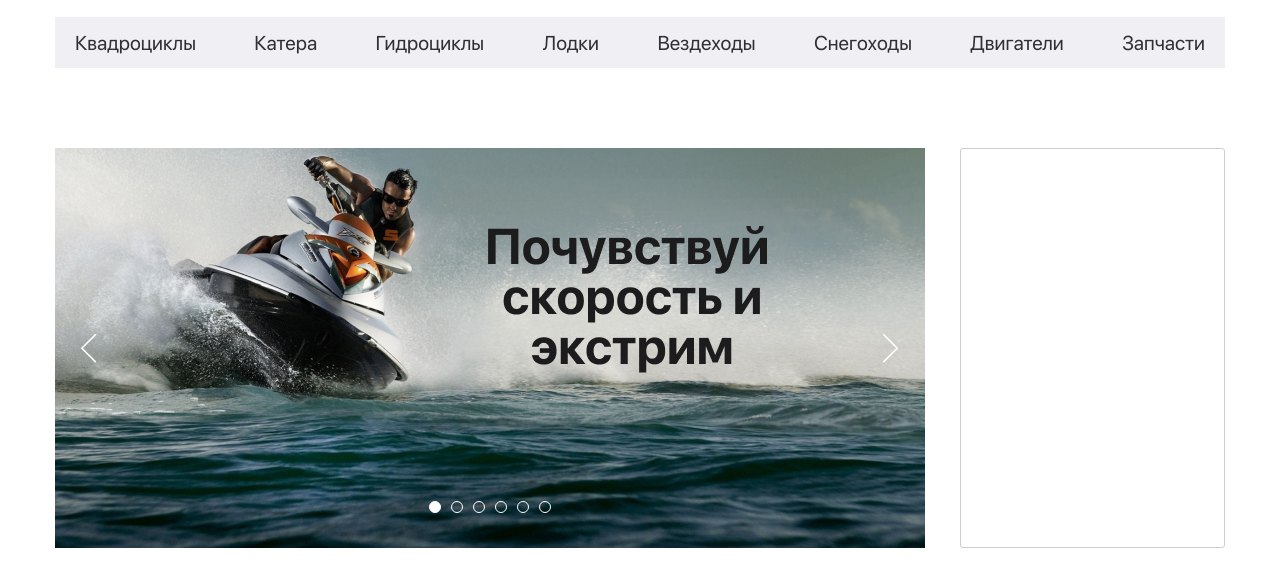
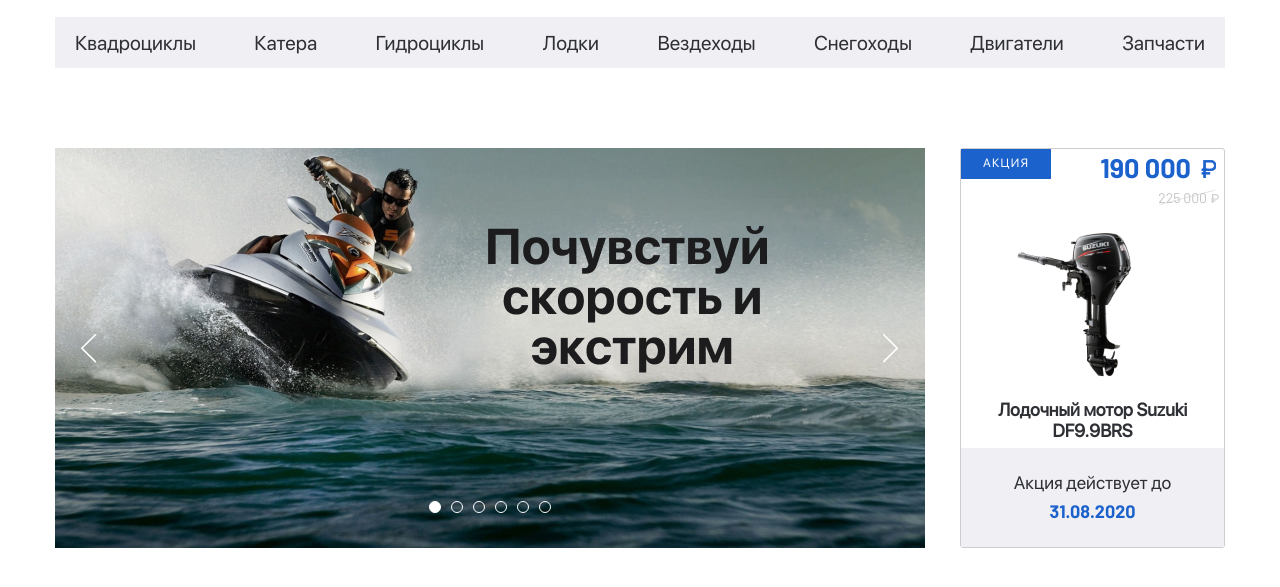
Before and after one commit to Andrey-Kashin/gidro, a plain HTML site: page index.html in a window 1280 px wide. Shown: the part 105-692 px from the top of the page. Drawn offline with nearby package versions, Linux system fonts and the light colour scheme; files whose address does not match are found by name.

Commit message:
add section-slider

```diff
--- a/css/style.css
+++ b/css/style.css
@@ -176,7 +176,6 @@ a {
 .header__bottom-menu a {
   display: block;
   font-weight: 400;
-  font-size: 20px;
   color: #2F3035;
 }
 
@@ -221,6 +220,15 @@ a {
   min-height: 400px;
   position: relative;
   text-align: center;
+}
+
+.section-slider__link {
+  text-decoration: none;
+  outline: none;
+}
+
+.section-slider__img {
+  object-fit: cover;
 }
 
 .section-slider__btn {
@@ -280,16 +288,131 @@ ul.slick-dots {
   background-color: #fff;
 }
 
-.section-slider__action {
+.action {
   width: 265px;
   height: 400px;
   border: 1px solid #CDCDCD;
   border-radius: 3px;
 }
 
-
-.slick-list .draggable {
-  max-width: 100%;
+.action {
+  display: flex;
+  flex-direction: column;
+  justify-content: space-between;
+  align-items: center;
 }
 
+.action__header {
+  width: 100%;
+  display: flex;
+  justify-content: space-between;
+}
+
+.action__header-info {
+  height: 30px;
+  background-color: #1C62CD;
+  font-size: 12px;
+  letter-spacing: 0.1em;
+  text-transform: uppercase;
+  padding: 8px 22px;
+  color: #FFFFFF;
+}
+
+.action__header-price {
+  display: flex;
+  flex-direction: column;
+}
+
+.new-price {
+  min-width: 93px;
+  height: 33px;
+  font-family: 'Barlow', sans-serif;
+  font-weight: 700;
+  font-size: 27px;
+  color: #1C62CD;
+  padding-right: 25px;
+  margin-right: 8px;
+  margin-top: 3px;
+  position: relative;
+}
+
+.new-price::after {
+  content: '';
+  position: absolute;
+  background-image: url('../img/slider-1/icon-rub.svg');
+  top: 8px;
+  right: 0;
+  width: 15px;
+  height: 18px;
+}
+
+.old-price__inner {
+  text-align: right;
+  position: relative;
+}
+.old-price {
+  width: 100%;
+  height: 17px;
+  font-family: 'Barlow', sans-serif;
+  font-weight: 400;
+  font-size: 14px;
+  color: #C4C4C4;
+  margin-right: 8px;
+  padding-right: 9px;
+  background-image: url('../img/slider-1/old-price-line.svg');
+  background-repeat: no-repeat;
+  background-size: cover;
+  background-position: center center;
+}
+
+.old-price::after {
+  content: '';
+  position: absolute;
+  background-image: url('../img/slider-1/icon-rub-min.svg');
+  top: 9px;
+  right: 5px;
+  width: 8px;
+  height: 9px;
+}
+
+.action__img-box {
+  width: 160px;
+  height: 180px;
+}
+
+.action__img {
+  object-fit: contain;
+}
+
+.action__img-text {
+  font-weight: 700;
+  font-size: 18px;
+  text-align: center;
+  color: #2F3035;
+  max-width: 240px;
+}
+
+.action__footer {
+  width: 100%;
+  height: 99px;
+  background: #F0F0F4;
+  text-align: center;
+  padding: 25px 20px;
+}
+
+.footer__action-text {
+  font-weight: 400;
+  font-size: 18px;
+  text-align: center;
+  color: #2F3035;
+  margin-bottom: 6px;
+}
+
+.footer__action-info {
+  font-family: Barlow;
+  font-weight: 700;
+  font-size: 18px;
+  text-align: center;
+  color: #1C62CD;
+}
 /* end section-slider */
--- a/index.html
+++ b/index.html
@@ -37,9 +37,9 @@
         </div>
         <!-- /.header__top-adress -->
         <div class="header__top-links">
-          <a href="" class="header__top_icon icon-heart"><img src="/icons/heart.svg" alt="heart"></a>
-          <a href="" class="header__top_icon icon-user"><img src="/icons/user.svg" alt="user"></a>
-          <a href="" class="header__top_icon icon-cart"><img src="/icons/cart.svg" alt="cart"></a>
+          <a href="" class="header__top-icon icon-heart"><img src="/icons/heart.svg" alt="heart"></a>
+          <a href="" class="header__top-icon icon-user"><img src="/icons/user.svg" alt="user"></a>
+          <a href="" class="header__top-icon icon-cart"><img src="/icons/cart.svg" alt="cart"></a>
           <span>1</span>
         </div>
         <!-- /.header__top-links -->
@@ -93,13 +93,29 @@
               </a>
           </div>
           <!-- /.slider__inner -->
-        <div class="section-slider__action">
-          <div class="section-slider__action-box">
+        <a href="#" class="action">
+          <div class="action__header">
+            <div class="action__header-info">акция</div>
+            <div class="action__header-price">
+              <span class="new-price">190 000</span>
+              <div class="old-price__inner">
+                <span class="old-price">225 000</span>
+              </div>
 
+            </div>
           </div>
-          <!-- /.section-slider__action-box -->
-        </div>
-        <!-- /.section-slider__action -->
+          <!-- /.action__header -->
+          <div class="action__img-box">
+            <img src="/img/slider-1/action-img.png" alt="" class="action__img">
+          </div>
+          <p class="action__img-text">Лодочный мотор Suzuki DF9.9BRS</p>
+          <div class="action__footer">
+            <div class="footer__action-text">Акция действует до</div>
+            <span class="footer__action-info">31.08.2020</span>
+          </div>
+          <!-- /.action__footer -->
+        </a>
+        <!-- /.action -->
       </div>
       <!-- /.section-slider__inner -->
       </div>
--- a/js/main.js
+++ b/js/main.js
@@ -1,6 +1,7 @@
 $(function () {
 	$(".slider__inner").slick({
 		dots: true,
+		speed: 800,
 		prevArrow: '<button class="section-slider__btn section-slider__btnprev"><img src = "/img/slider-1/prew-arrow.svg" alt="previous"></button>',
 		nextArrow: '<button class="section-slider__btn section-slider__btnnext"><img src = "/img/slider-1/next-arrow.svg" alt="next"></button>',
 	});
```
Also changed, not shown: img/slider-1/action-img.png (added), img/slider-1/icon-rub-min.svg (added), img/slider-1/icon-rub.svg (added), img/slider-1/old-price-line.svg (added).
